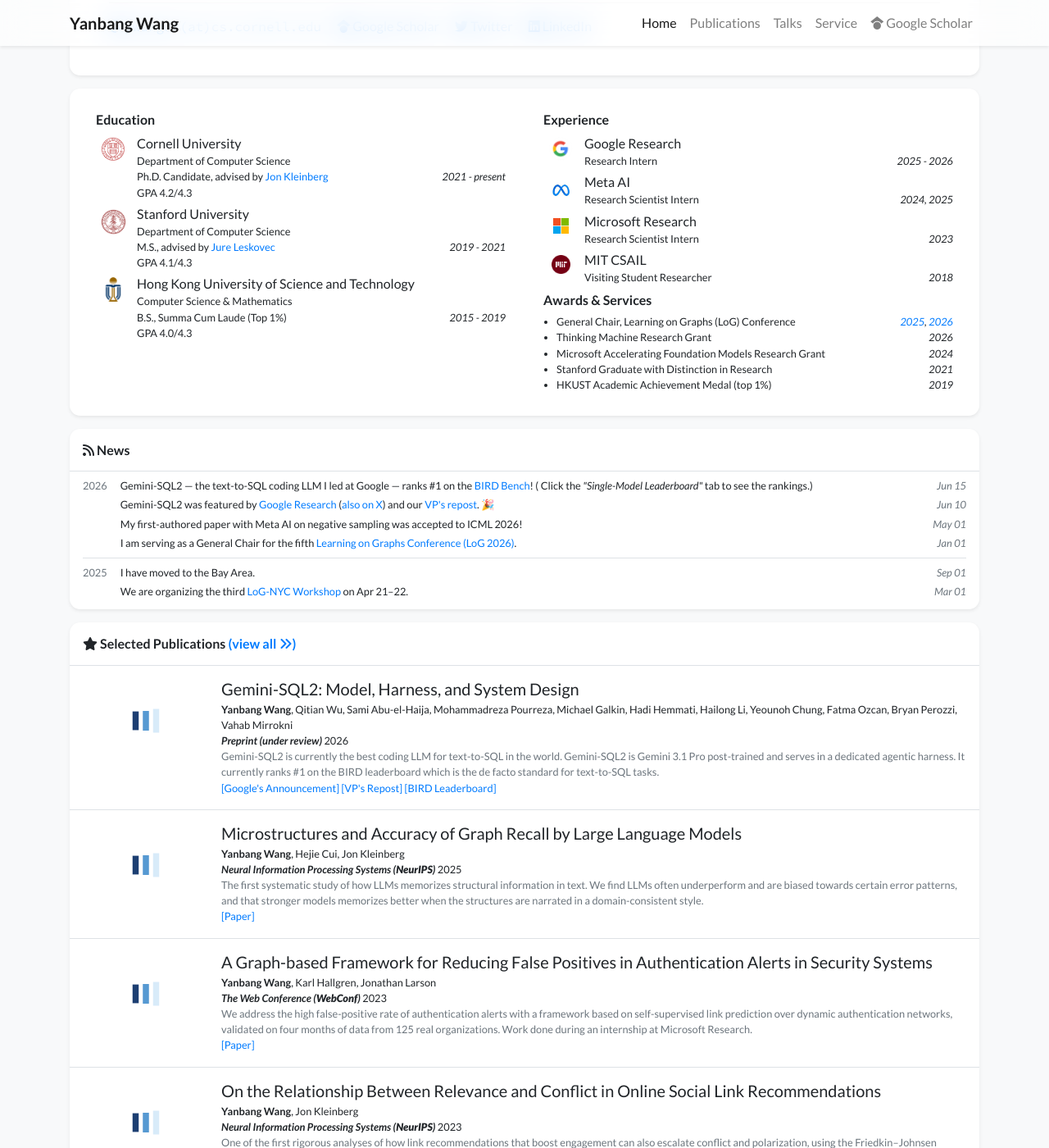
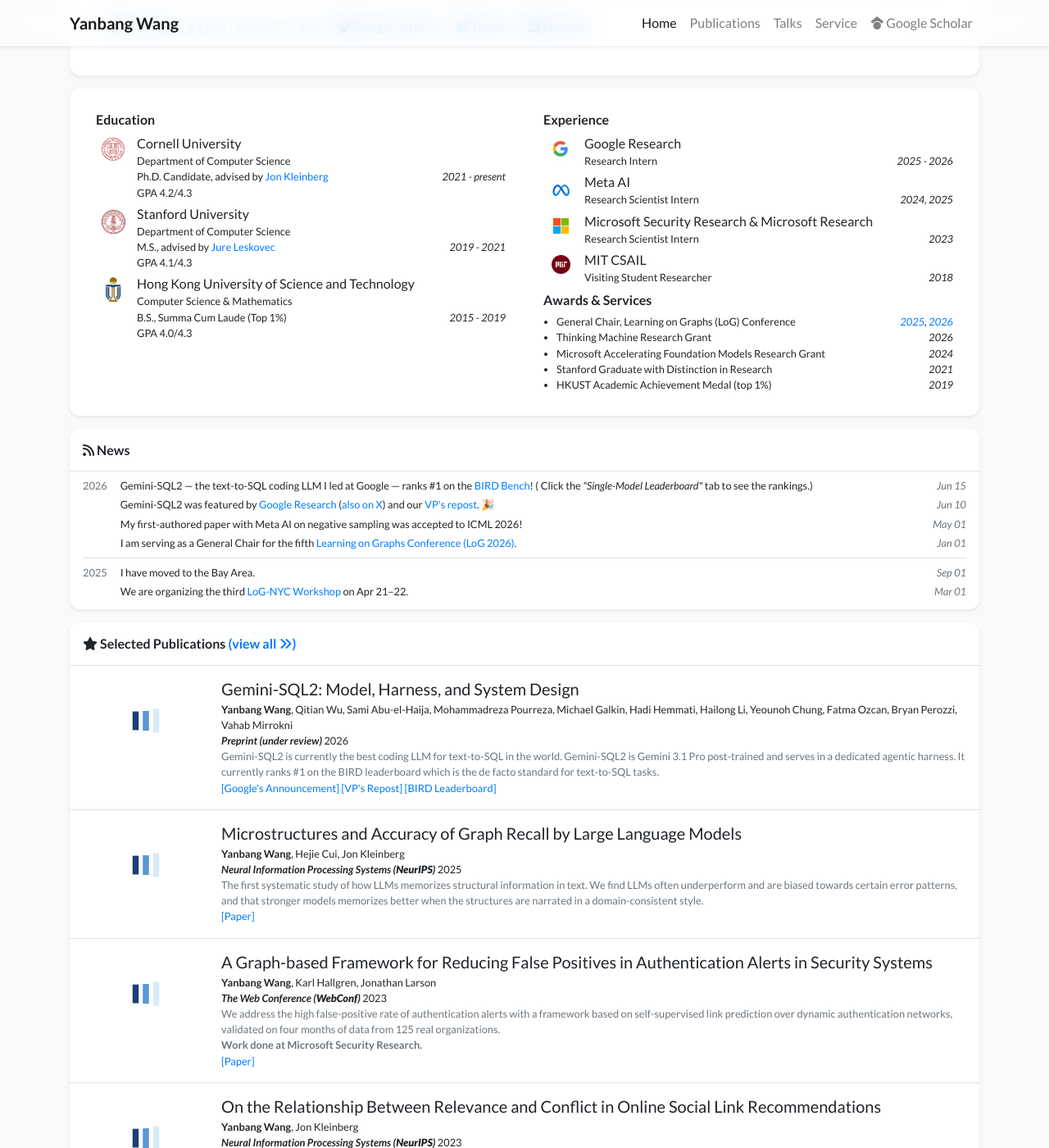
Before and after one commit to Abel0828/abel0828.github.io, a Jekyll site: the page built from index.html, in a window 1280 px wide and 1400 px high, scrolled down 885 px. Shown: the whole window at 82% size. Built offline with Jekyll 4.4.1, drawn with Linux system fonts in a browser that asks for light colours; nearby versions of some CDN libraries; a style sheet for code colours, icons or effects is not loaded.

Commit message:
Highlight Microsoft Security Research affiliation

```diff
--- a/_data/profile.yml
+++ b/_data/profile.yml
@@ -100,7 +100,7 @@ experience:
   logo_size: 36
   position: Research Scientist Intern
   date: 2024, 2025
-- name: Microsoft Research
+- name: Microsoft Security Research & Microsoft Research
   logo: /assets/images/badges/microsoft.png
   logo_size: 19
   position: Research Scientist Intern
```
Also changed, not shown: _publications/2023/2023-authentication.md (+2 -1 lines).
